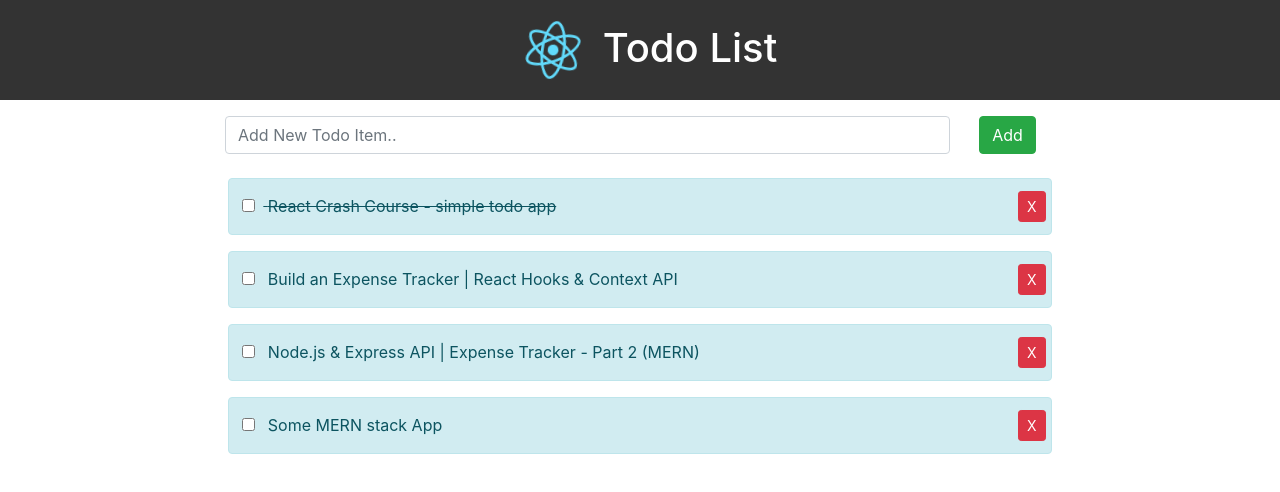
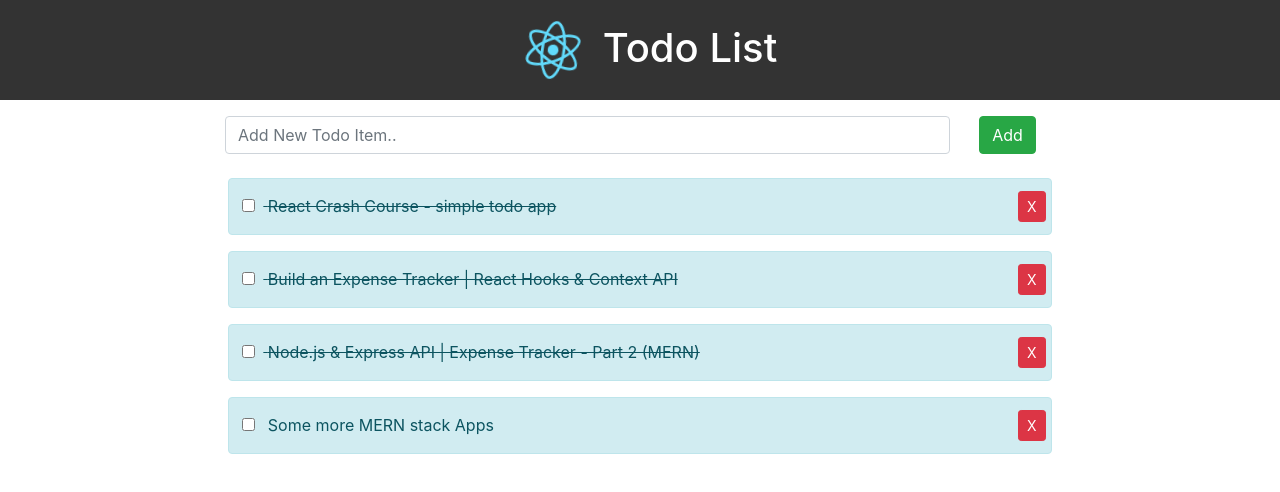
Before and after one commit to MelodyZhangHelloWorld/SimpleTodo_R, a React (Create React App) app: page / in a window 1280 px wide. Shown: the top 492 px of the page. Built offline with nearby package versions, Linux system fonts and the light colour scheme.

Commit message:
minorChange
Signed-off-by: MelodyZhangHelloWorld <ge.zhang01@edu.sait.ca>

```diff
--- a/src/App.js
+++ b/src/App.js
@@ -27,16 +27,16 @@ class App extends Component {
             {
                 id: 2,
                 title: 'Build an Expense Tracker | React Hooks & Context API',
-                completed: false,
+                completed: true,
             },
             {
                 id: 3,
                 title: 'Node.js & Express API | Expense Tracker - Part 2 (MERN)',
-                completed: false,
+                completed: true,
             },
             {
                 id: 4,
-                title: 'Some MERN stack App',
+                title: 'Some more MERN stack Apps',
                 completed: false,
             },
         ]
```
Also changed, not shown: 1 other file (tests, documents, lock files or other folders).
